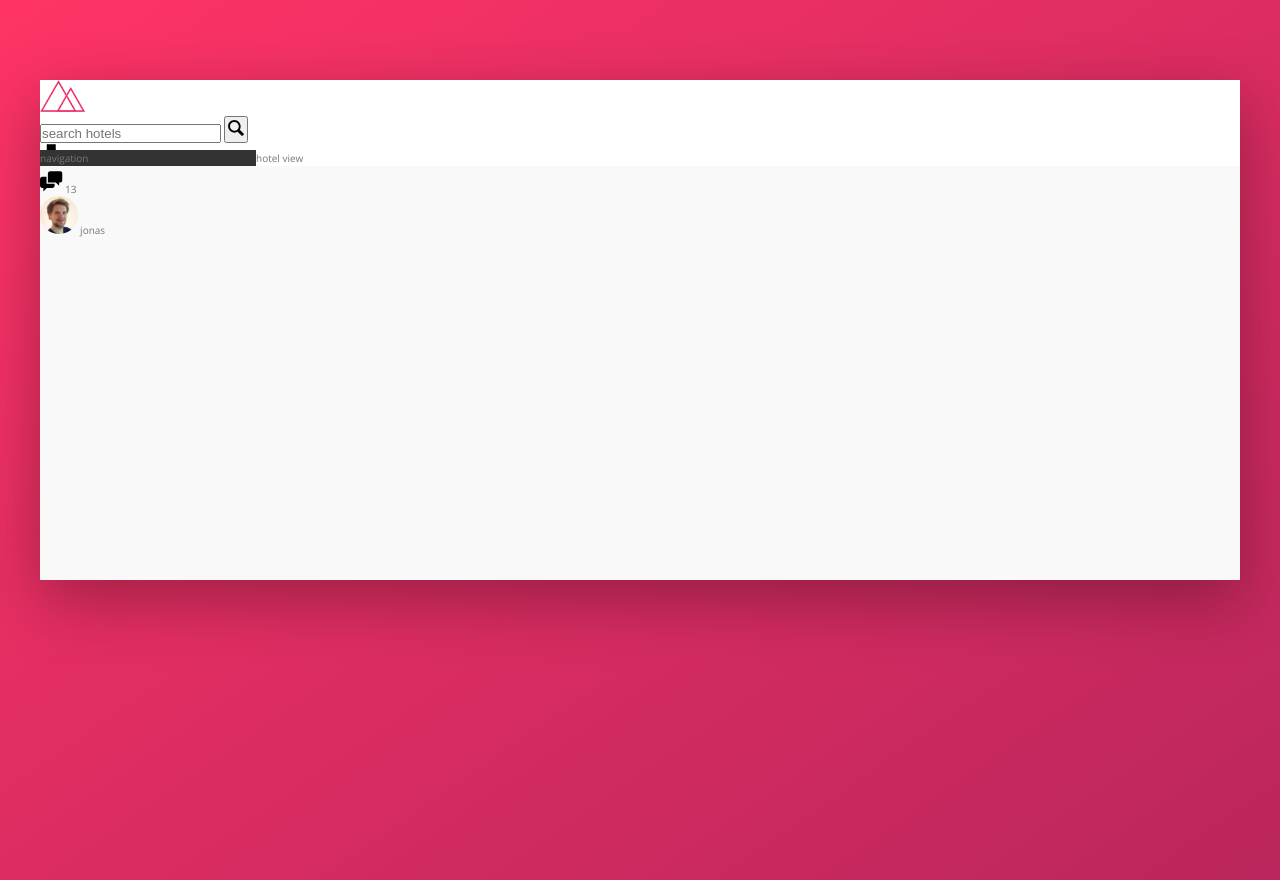
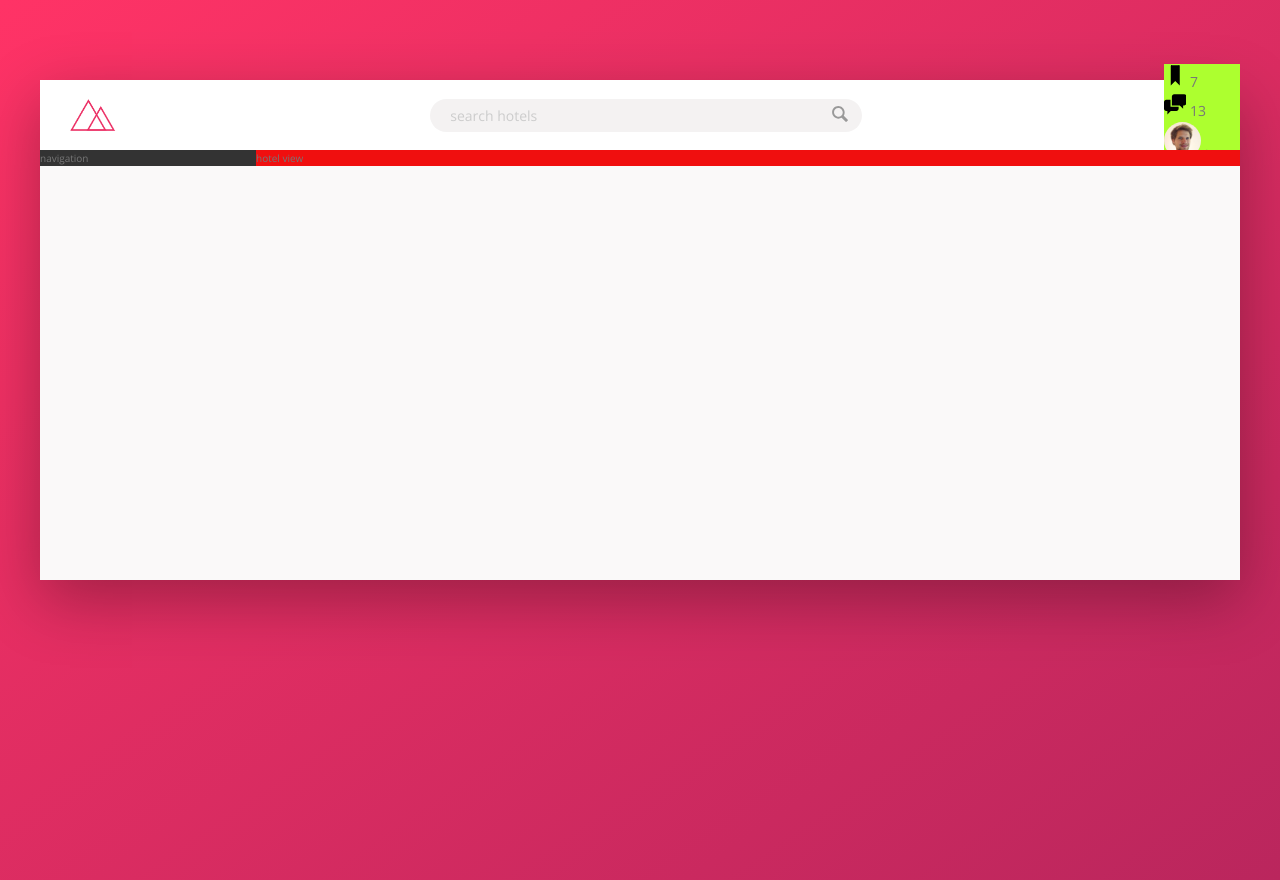
Before and after one commit to tejareddy1829/trillo-project, a website: page index.html in a window 1280 px wide. Drawn offline with nearby package versions, Linux system fonts and the light colour scheme.

Commit message:
header-2

```diff
--- a/sass/_components.scss
+++ b/sass/_components.scss
@@ -2,23 +2,65 @@
 // LOGO
 .logo {
     height: 3.2rem;
+    margin-left: 3rem;
 }
 
 
 //////////////////////////
 // SEARCH
 .search {
+     flex: 0 0 40%;
+
+    display: flex;
+    align-items: center;
+    justify-content: center;
+
     &__input {
+      font-family: inherit;
+      font-size: inherit;
+      color: inherit;
+      border: none;
+      padding: .7rem 2rem;
+      background-color: var(--color-grey-light-2);
+      border-radius: 100px;
+      width: 90%;
+      transition: all .2s;
+      margin-right: -3.25rem;
 
+      &:focus {
+          outline: none;
+          width: 100%;
+          background-color: var(--color-grey-light-3);
+      }
+
+      &::-webkit-input-placeholder {
+          font-weight: 100;
+          color: var(--color-grey-light-4);
+      }
+    }
+
+    &__input:focus + &__button {
+        background-color: var(--color-grey-light-3);
     }
 
     &__button {
+        border: none;
+        background-color: var(--color-grey-light-2);
+
+        &:focus {
+            outline: none;
+        }
+
+        &:active {
+            transform: translateY(2px);
+        }
 
     }
 
     &__icon {
        height: 2rem;
        width: 2rem;
+       fill: var(--color-grey-dark-3);
     }
 }
 
@@ -26,6 +68,7 @@
 //////////////////////////
 // USER NAVIGATION
 .user-nav {
+    background-color: greenyellow;
     &__icon-box {
 
     }
--- a/sass/_layout.scss
+++ b/sass/_layout.scss
@@ -9,9 +9,14 @@
 }
 
 .header {
+    font-size: 1.4rem;
     height: 7rem;
     background-color: #fff;
     border-bottom: var(--color-grey-light-2);
+
+    display: flex;
+    justify-content: space-between;
+    align-items: center;
 }
 
 .content {
@@ -25,7 +30,7 @@
 }
 
 .hotel-view {
-     background-color: #fff;
+     background-color: rgb(240, 15, 15);
 
      flex: 1;
 }
```
Also changed, not shown: css/style.css.
